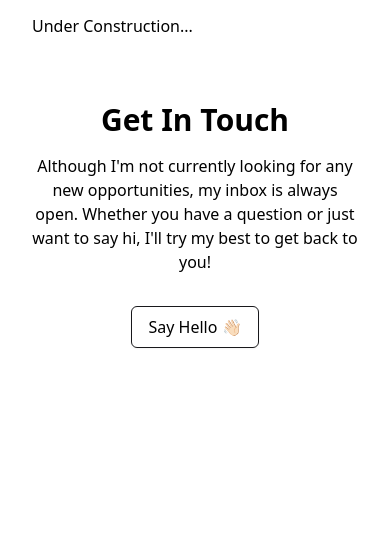
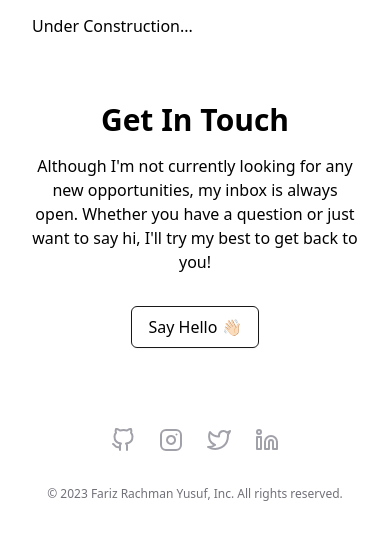
Before and after one commit to riezrachman/farizrachmanyusuf.com, a Next.js app: page / in a window 390 px wide. Shown: the part 1846-2386 px from the top of the page. Built offline with nearby package versions, Linux system fonts and the light colour scheme; no server answers; the database is empty.

Commit message:
🩹 fix responsive issue

```diff
--- a/src/components/Contact.tsx
+++ b/src/components/Contact.tsx
@@ -4,7 +4,7 @@ export default function Contact() {
   return (
     <div
       id="Contact"
-      className="flex flex-col items-center pb-[300px] lg:pb-24 p-8 lg:p-24 mx-0 lg:mx-24"
+      className="flex flex-col items-center p-8 lg:p-24 mx-0 lg:mx-24"
     >
       <div className="flex items-center text-3xl pb-4 font-semibold">
         Get In Touch
--- a/src/components/Experience.tsx
+++ b/src/components/Experience.tsx
@@ -21,7 +21,7 @@ function ExperienceTab({ label }: ExperienceTabProps) {
       {({ selected }) => (
         <button
           className={clsx(
-            "p-4 border-l-2 hover:bg-zinc-100/50 hover:border-zinc-900 hover:text-zinc-900 focus:outline-none focus:ring-0 duration-300",
+            "p-4 border-b-2 lg:border-b-0 lg:border-l-2 hover:bg-zinc-100/50 hover:border-zinc-900 hover:text-zinc-900 focus:outline-none focus:ring-0 duration-300",
             selected
               ? "bg-zinc-100/50 border-zinc-900 text-zinc-900"
               : "border-transparent text-zinc-400"
@@ -97,10 +97,7 @@ export default function Experience() {
   const docs = snapshot?.docs.sort(compare);
 
   return (
-    <div
-      id="Experience"
-      className="flex flex-col items-center p-8 lg:p-24 mx-0 lg:mx-60"
-    >
+    <div id="Experience" className="flex flex-col items-center p-8 lg:p-24">
       <div className="flex items-center justify-start w-full text-3xl pb-8 font-semibold after:relative after:content-[''] after:w-[350px] after:h-[1px] after:ml-[20px] after:bg-zinc-900">
         Where I&apos;ve Worked
       </div>
@@ -110,13 +107,13 @@ export default function Experience() {
           selectedIndex={selectedIndex}
           onChange={setSelectedIndex}
         >
-          <Tab.List className="flex lg:flex-col w-full overflow-scroll lg:overflow-auto whitespace-nowrap lg:whitespace-normal">
+          <Tab.List className="flex lg:flex-col w-full overflow-scroll lg:overflow-hidden whitespace-nowrap lg:whitespace-normal">
             {docs?.map((doc) => (
               <ExperienceTab key={doc.id} label={doc.data().company} />
             ))}
           </Tab.List>
-          <Tab.Panels className="col-span-2">
-            {docs?.map((doc, index) => (
+          <Tab.Panels className="col-span-1 lg:col-span-2">
+            {docs?.map((doc) => (
               <ExperienceContent
                 key={doc.id}
                 company={doc.data().company}
--- /dev/null
+++ b/src/components/Footer.tsx
@@ -0,0 +1,50 @@
+import Link from "next/link";
+import { GitHub, Instagram, Linkedin, Twitter } from "react-feather";
+
+export default function Footer() {
+  return (
+    <footer className="bg-white">
+      <div className="mx-auto max-w-7xl py-12 px-6 md:flex md:items-center md:justify-between lg:px-8">
+        <div className="flex justify-center space-x-6 md:order-2">
+          <Link
+            href="https://github.com/riezrachman"
+            className="text-zinc-400 hover:text-zinc-500"
+            target="_blank"
+          >
+            <span className="sr-only"></span>
+            <GitHub className="h-6 w-6" aria-hidden="true" />
+          </Link>
+          <Link
+            href="https://instagram.com/riezrachman"
+            className="text-zinc-400 hover:text-zinc-500"
+            target="_blank"
+          >
+            <span className="sr-only"></span>
+            <Instagram className="h-6 w-6" aria-hidden="true" />
+          </Link>
+          <Link
+            href="https://twitter.com/riezrachman"
+            className="text-zinc-400 hover:text-zinc-500"
+            target="_blank"
+          >
+            <span className="sr-only"></span>
+            <Twitter className="h-6 w-6" aria-hidden="true" />
+          </Link>
+          <Link
+            href="https://linkedin.com/in/riezrachman"
+            className="text-zinc-400 hover:text-zinc-500"
+            target="_blank"
+          >
+            <span className="sr-only"></span>
+            <Linkedin className="h-6 w-6" aria-hidden="true" />
+          </Link>
+        </div>
+        <div className="mt-8 md:order-1 md:mt-0">
+          <p className="text-center text-xs leading-5 text-zinc-500">
+            &copy; 2023 Fariz Rachman Yusuf, Inc. All rights reserved.
+          </p>
+        </div>
+      </div>
+    </footer>
+  );
+}
--- a/src/components/Layout.tsx
+++ b/src/components/Layout.tsx
@@ -23,6 +23,7 @@ export default function Layout({ children }: LayoutProps) {
         <div id="content" className="lg:mx-[150px] min-h-full">
           {children}
         </div>
+        <Components.Footer />
       </main>
     </>
   );
--- a/src/components/SideElement.tsx
+++ b/src/components/SideElement.tsx
@@ -1,9 +1,29 @@
+import Hooks from "@/hooks";
+import clsx from "clsx";
 import Link from "next/link";
+import React from "react";
 import { GitHub, Instagram, Linkedin, Twitter } from "react-feather";
 
 function Left() {
+  const [isBottom, setIsBottom] = React.useState(false);
+
+  const scroll = Hooks.useScrollListener();
+
+  React.useEffect(() => {
+    if (!isBottom && window.scrollY > 1700) {
+      setIsBottom(true);
+    } else if (isBottom && window.scrollY <= 1700) {
+      setIsBottom(false);
+    }
+  }, [scroll.y, isBottom]);
+
   return (
-    <div className="w-[40px] fixed bottom-0 left-[40px] right-auto z-10 hidden lg:block">
+    <div
+      className={clsx(
+        "w-[40px] fixed bottom-0 left-[40px] right-auto z-10 hidden lg:block",
+        isBottom ? "!hidden" : ""
+      )}
+    >
       <ul className="flex flex-col items-center list-none after:content-[''] after:w-[1px] after:h-[90px] after:my-0 after:mx-auto after:bg-zinc-900">
         <li className="m-4">
           <Link href="https://github.com/riezrachman" target="_blank">
@@ -33,7 +53,7 @@ function Left() {
           </Link>
         </li>
         <li className="m-4 mb-8">
-          <Link href="https://linkedin.com/in/riezrachman/" target="_blank">
+          <Link href="https://linkedin.com/in/riezrachman" target="_blank">
             <Linkedin
               color="currentColor"
               size={18}
@@ -47,8 +67,25 @@ function Left() {
 }
 
 function Right() {
+  const [isBottom, setIsBottom] = React.useState(false);
+
+  const scroll = Hooks.useScrollListener();
+
+  React.useEffect(() => {
+    if (!isBottom && window.scrollY > 1700) {
+      setIsBottom(true);
+    } else if (isBottom && window.scrollY <= 1700) {
+      setIsBottom(false);
+    }
+  }, [scroll.y, isBottom]);
+
   return (
-    <div className="w-[40px] fixed bottom-0 left-auto right-[40px] z-10 hidden lg:block">
+    <div
+      className={clsx(
+        "w-[40px] fixed bottom-0 left-auto right-[40px] z-10 hidden lg:block",
+        isBottom ? "!hidden" : ""
+      )}
+    >
       <ul className="flex flex-col items-center list-none after:content-[''] after:w-[1px] after:h-[90px] after:my-0 after:mx-auto after:bg-zinc-900">
         <li className="m-8 mb-32 rotate-90">
           <Link href="mailto:farizrachmanyusuf@gmail.com">
--- a/src/components/index.tsx
+++ b/src/components/index.tsx
@@ -2,6 +2,7 @@ import About from "./About";
 import Button from "./Button";
 import Contact from "./Contact";
 import Experience from "./Experience";
+import Footer from "./Footer";
 import Introduction from "./Introduction";
 import Layout from "./Layout";
 import NavBar from "./NavBar";
@@ -17,6 +18,7 @@ export default {
   Button,
   Contact,
   Experience,
+  Footer,
   Introduction,
   Layout,
   NavBar,
--- a/src/hooks/index.tsx
+++ b/src/hooks/index.tsx
@@ -1,6 +1,8 @@
 import usePreload from "./usePreload";
+import useScrollListener from "./useScrollListener";
 
 // eslint-disable-next-line import/no-anonymous-default-export
 export default {
   usePreload,
+  useScrollListener,
 };
--- /dev/null
+++ b/src/hooks/useScrollListener.tsx
@@ -0,0 +1,32 @@
+import React from "react";
+
+export default function useScrollListener() {
+  const [scroll, setScroll] = React.useState({
+    x: 0,
+    y: 0,
+    lastX: 0,
+    lastY: 0,
+  });
+
+  React.useEffect(() => {
+    const handleScroll = () => {
+      setScroll((prev) => {
+        return {
+          x: window.scrollX,
+          y: window.scrollY,
+          lastX: prev.x,
+          lastY: prev.y,
+        };
+      });
+    };
+
+    handleScroll();
+    window.addEventListener("scroll", handleScroll);
+
+    return () => {
+      window.removeEventListener("scroll", handleScroll);
+    };
+  }, []);
+
+  return scroll;
+}
```
